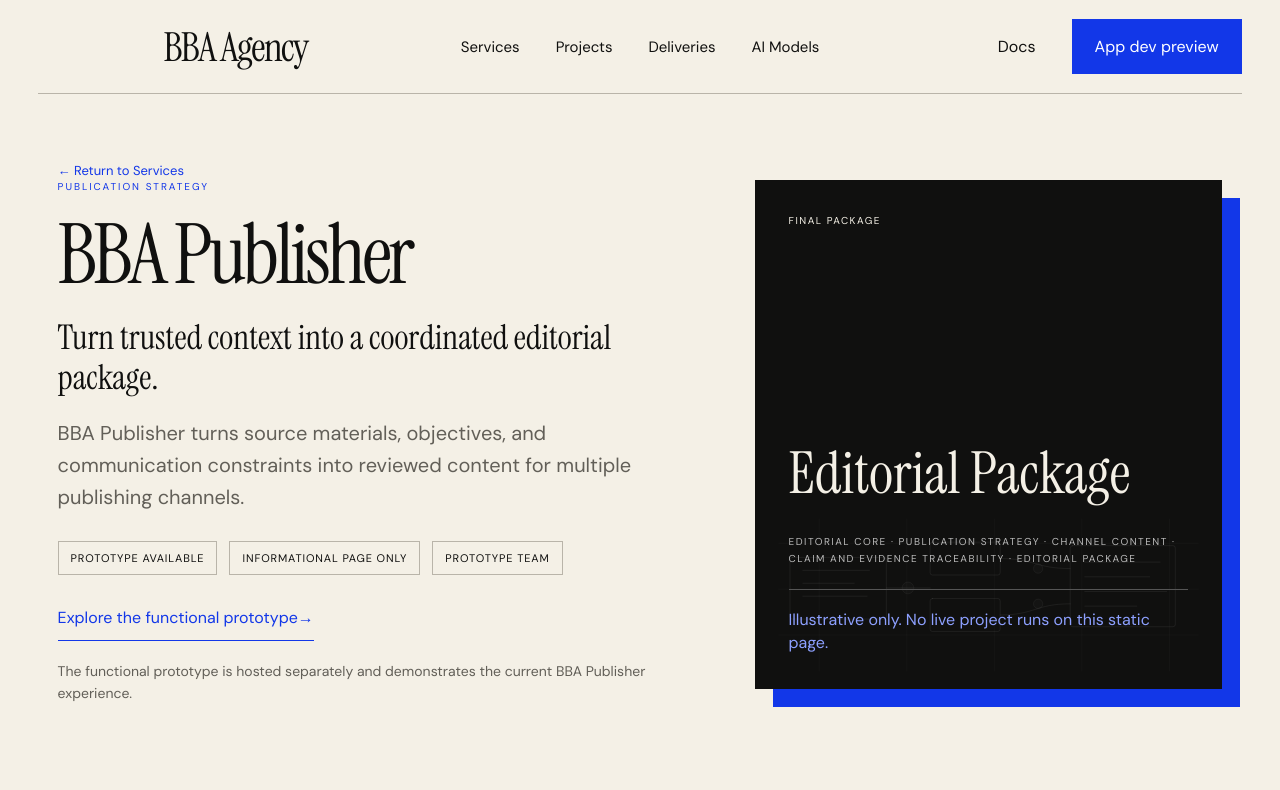
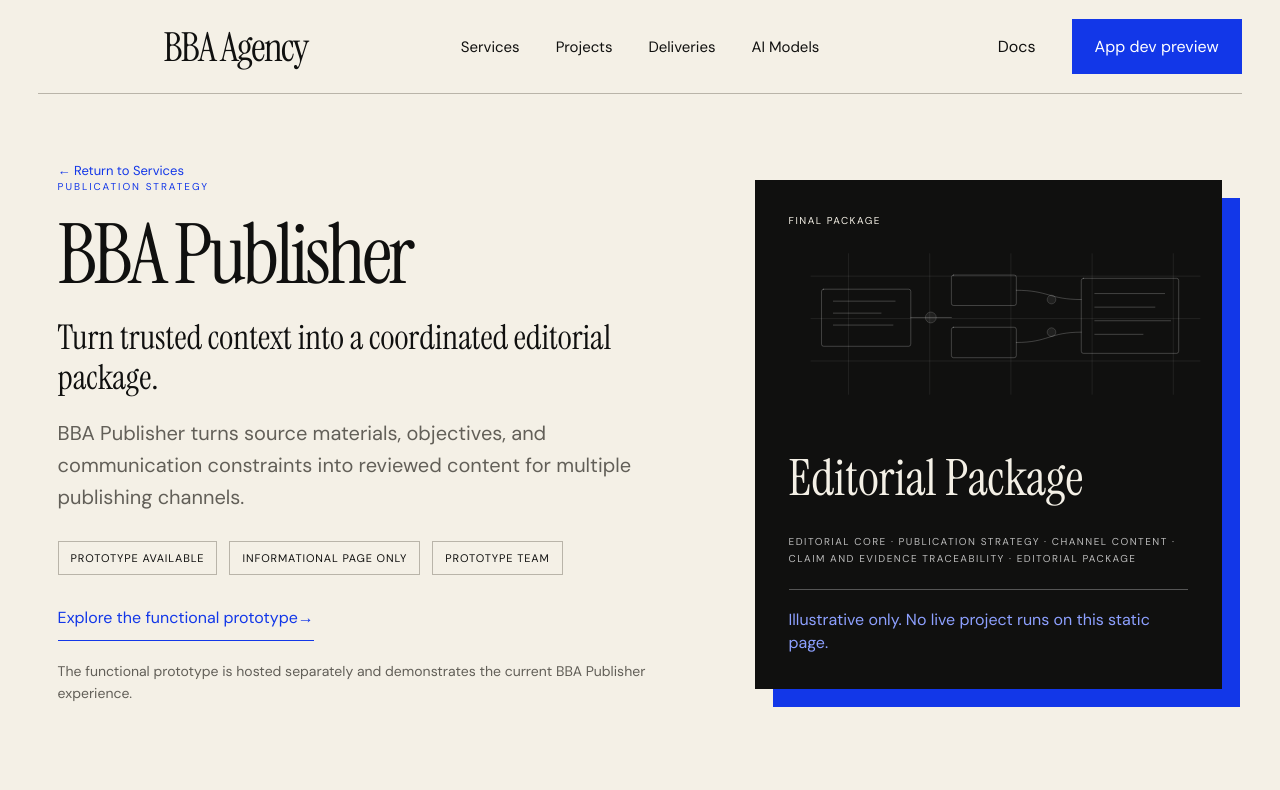
Before and after one commit to Axodus/BBA-Agency, a React (Vite) app in the folder static/: page /services/publisher in a window 1280 px wide. Shown: the top 790 px of the page. Built offline with nearby package versions, Linux system fonts and the light colour scheme.

Commit message:
Update globals.css

```diff
--- a/static/app/globals.css
+++ b/static/app/globals.css
@@ -1313,7 +1313,7 @@ footer button {
 }
 
 .product-detail-package strong {
-  font: 58px/1 "Instrument Serif", serif;
+  font: 50px/1 "Instrument Serif", serif;
   margin: auto 0 30px;
 }
 
@@ -1332,15 +1332,15 @@ footer button {
 }
 
 .product-detail-package-artwork {
-  position: absolute;
-  inset: auto 0 0 auto;
-  width: min(100%, 520px);
-  height: auto;
-  max-height: 110%;
-  pointer-events: none;
-  user-select: none;
-  opacity: 0.28;
-  z-index: 0;
+    position: absolute;
+    width: stretch;
+    height: fit-content;
+    max-height: 110%;
+    pointer-events: none;
+    user-select: none;
+    opacity: 1;
+    z-index: 1;
+    margin: 5% auto;
 }
 
 .product-detail-package-artwork img {
```
